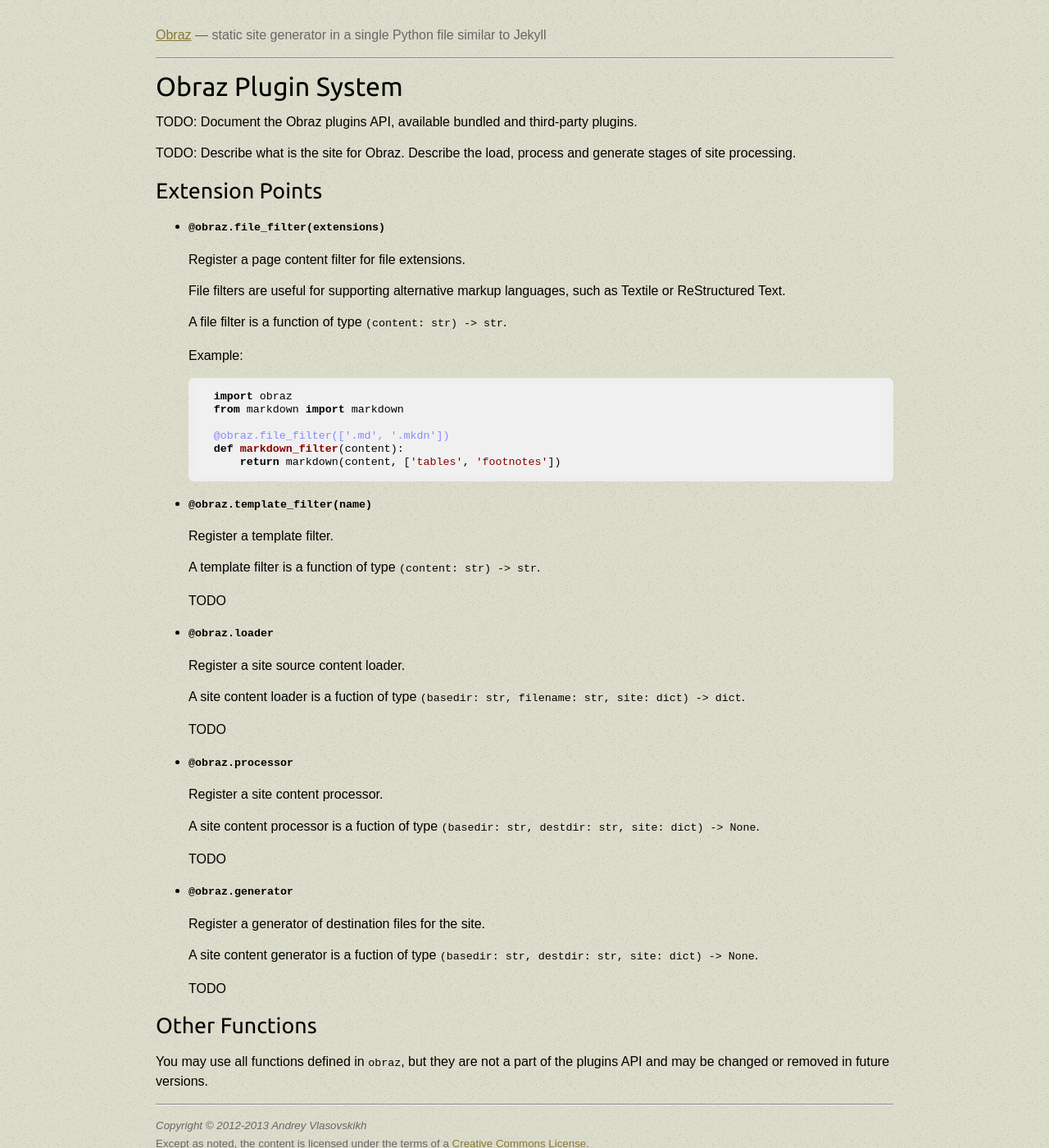
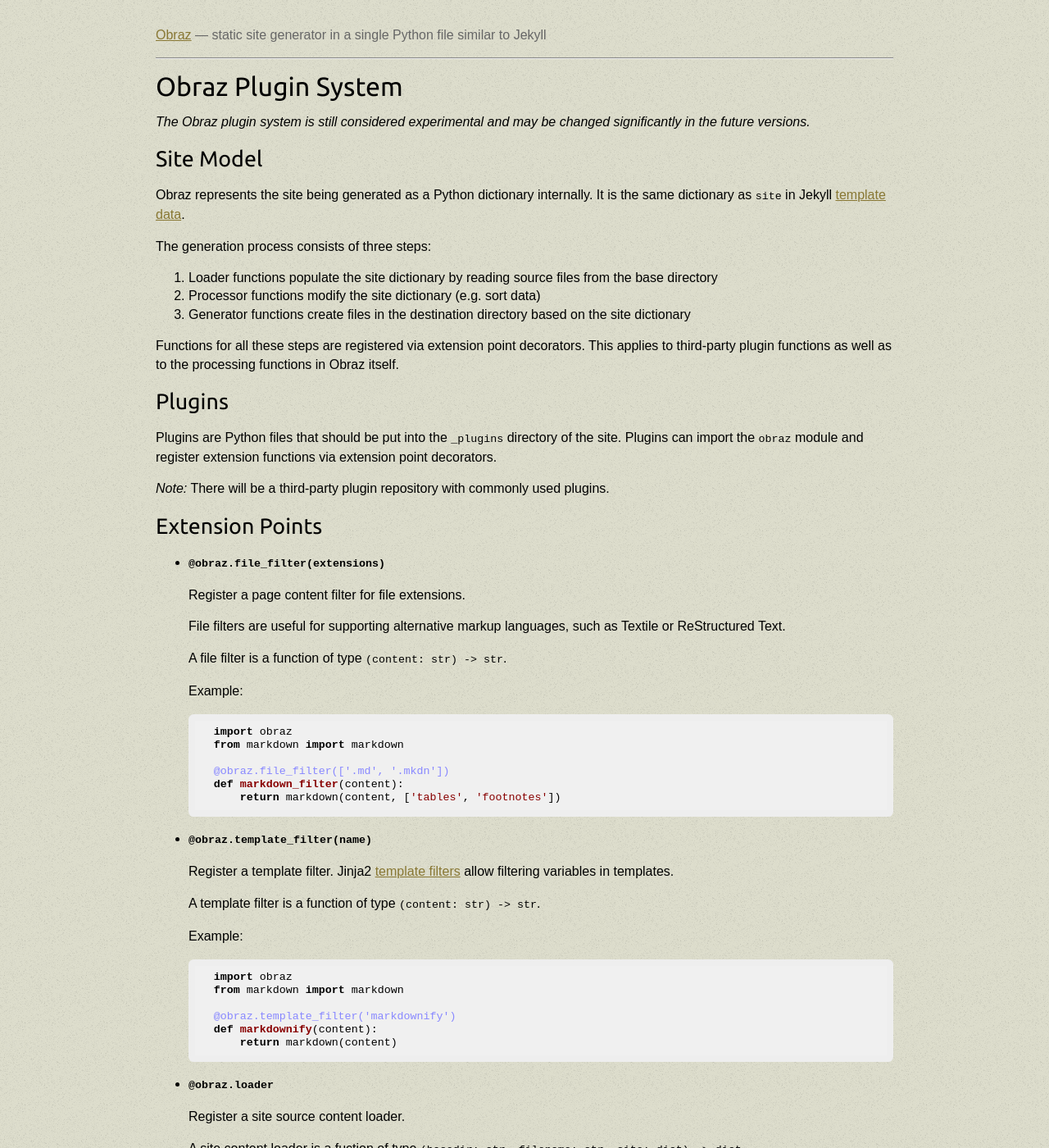
Before and after one commit to vlasovskikh/obraz, a Jekyll site: the page built from doc/plugins.md, in a window 1280 px wide and 1400 px high. Shown: the whole window at 82% size. Built offline with Jekyll 4.4.1, drawn with Linux system fonts in a browser that asks for light colours.

Commit message:
Docs for site model and plugin files

```diff
--- a/doc/plugins.md
+++ b/doc/plugins.md
@@ -6,11 +6,37 @@
 {{ page.title }}
 ================
 
-TODO: Document the Obraz plugins API, available bundled and third-party
-plugins.
+_The Obraz plugin system is still considered experimental and may be changed
+significantly in the future versions._
 
-TODO: Describe what is the site for Obraz. Describe the load, process and
-generate stages of site processing.
+
+Site Model
+----------
+
+Obraz represents the site being generated as a Python dictionary internally. It
+is the same dictionary as `site` in Jekyll [template data][2].
+
+The generation process consists of three steps:
+
+1. Loader functions populate the site dictionary by reading source files from
+   the base directory
+2. Processor functions modify the site dictionary (e.g. sort data)
+3. Generator functions create files in the destination directory based on the
+   site dictionary
+
+Functions for all these steps are registered via extension point decorators.
+This applies to third-party plugin functions as well as to the processing
+functions in Obraz itself.
+
+
+Plugins
+-------
+
+Plugins are Python files that should be put into the `_plugins` directory of
+the site. Plugins can import the `obraz` module and register extension
+functions via extension point decorators.
+
+_Note:_ There will be a third-party plugin repository with commonly used plugins.
 
 
 Extension Points
@@ -36,11 +62,19 @@
 
 * **`@obraz.template_filter(name)`**
 
-    Register a template filter.
+    Register a template filter. Jinja2 [template filters][1] allow filtering
+    variables in templates.
 
     A template filter is a function of type `(content: str) -> str`.
 
-    TODO
+    Example:
+
+        import obraz
+        from markdown import markdown
+
+        @obraz.template_filter('markdownify')
+        def markdownify(content):
+            return markdown(content)
 
 * **`@obraz.loader`**
 
```
Also changed, not shown: other parts of doc/plugins.md (+4 -0 lines).
